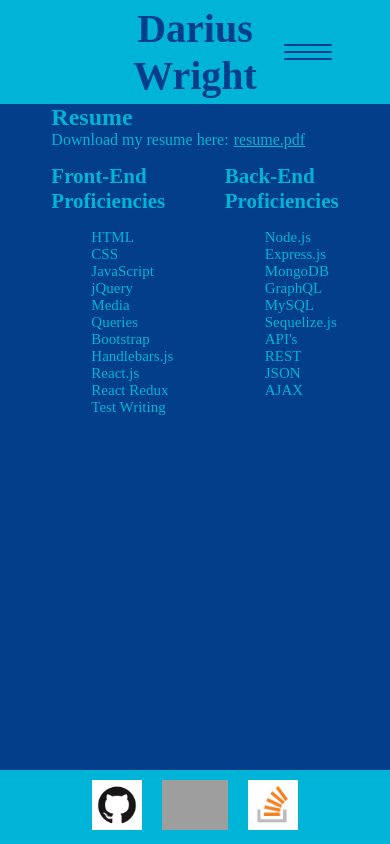
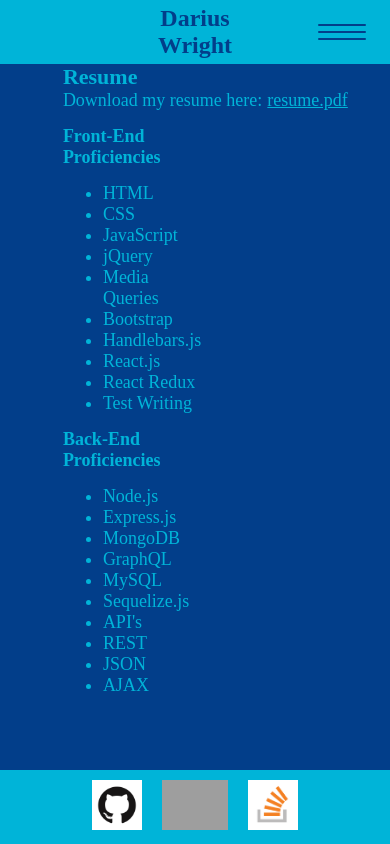
Before and after one commit to DariusJWright/portfolio, a React (Create React App) app: page /resume in a window 390 px wide. Built offline with nearby package versions, Linux system fonts and the light colour scheme; grey boxes are pictures that could not be loaded.

Commit message:
added responsive styles

```diff
--- a/src/index.css
+++ b/src/index.css
@@ -21,6 +21,9 @@ h2 {
   font-size: 2em;
 }
 
+h3 {
+  font-size: 1.75em;
+}
 .flex-row {
   display: flex;
   flex-wrap: wrap;
@@ -29,10 +32,6 @@ h2 {
 a {
   text-decoration: none;
   color: #00b4d8;
-}
-
-li {
-  list-style: none;
 }
 
 /* header styles */
@@ -72,6 +71,7 @@ nav ul {
 }
 
 nav li {
+  list-style: none;
   margin-left: 1em;
   margin-bottom: 0;
 }
@@ -107,8 +107,6 @@ nav li {
 .port {
   display: grid;
   grid-template-columns: repeat(5, 1fr);
-  /* margin-top: 65px; */
-  margin-left: 65px;
 }
 
 .port h2 {
@@ -144,7 +142,9 @@ nav li {
   font-size: 25px;
 }
 
+/*=====================*/
 /* contact styles */
+/*=====================*/
 .contact-grid {
   display: grid;
   grid-template-columns: 1fr 2fr 1fr;
@@ -221,7 +221,9 @@ button:hover {
   grid-column-start: 2;
 }
 
+/*=====================*/
 /* about me styles */
+/*=====================*/
 section {
   display: grid;
   grid-template-columns: repeat(5, 1fr);
@@ -243,11 +245,12 @@ section h2 {
   font-size: 1.5em;
 }
 
+/*=====================*/
 /* resume styles */
+/*=====================*/
 .resume {
   display: grid;
   grid-template-columns: repeat(5, 1fr);
-  /* justify-items: center; */
 }
 
 .resume h2 {
@@ -282,15 +285,15 @@ section h2 {
 .front-end h3,
 .back-end h3 {
   margin: 15px 0 15px 0;
-  font-size: 1.75em
 }
 
 .resume li {
   font-size: 1.25em;
 }
 
-
+/*=====================*/
 /* footer styles */
+/*=====================*/
 .footer {
   justify-content: center;
   position: fixed;
@@ -319,15 +322,26 @@ section h2 {
   height: 15vh;
 }
 
-@media screen and (max-width: 840px) {
-  h2 {
+@media screen and (max-width: 750px) {
+  /*==================*/
+  /*global styles*/
+  /*==================*/
+  h1 {
     font-size: 1.5em;
   }
 
-  h3 {
-    font-size: 1em;
+  h2 {
+    font-size: 22px;
   }
 
+  h3 {
+    font-size: 18px;
+    font-weight:900
+  }
+
+  /*==================*/
+  /*header styles*/
+  /*==================*/
   header {
     grid-template-columns: 1fr 1fr 1fr;
     padding: 0;;
@@ -410,17 +424,153 @@ section h2 {
   .nav-toggle:checked ~ nav {
     transform: scale(1, 1);
   }
+
+  /*==================*/
+  /*resume styles*/
+  /*==================*/
+  .dl-resume p {
+    font-size: 18px;
   }
 
-.about-text {
-  font-size: 1em;
+  .resume a {
+    font-size: 18px;
   }
 
-.dl-resume {
-  font-size: 1em;
+  .back-end {
+    grid-column: 2 / 3;
   }
 
-.front-end,
+  .resume li {
+    font-size: 18px;
+  }
+
+  @media screen and (max-width: 840px) {
+    /*==================*/
+    /*global styles*/
+    /*==================*/
+    h1 {
+      font-size: 1.5em;
+    }
+
+    h2 {
+      font-size: 22px;
+    }
+
+    h3 {
+      font-size: 18px;
+      font-weight:900
+    }
+
+    /*==================*/
+    /*header styles*/
+    /*==================*/
+    header {
+      grid-template-columns: 1fr 1fr 1fr;
+      padding: 0;;
+      width: 100%;
+      margin-left: 0;
+      grid: 1 / 5;
+    }
+
+    .title {
+      padding: 5px 0 5px 0;
+      grid-column: 2 / 3;
+    }
+
+    nav {
+      position: absolute;
+      grid-column: 1 / 6;
+      text-align: left;
+      top: 100%;
+      left: 0;
+      margin-left: 0;
+      padding: 0;
+      background: #00b4d8;
+      width: 100%;
+      transform: scale(1, 0);
+      transform-origin: top;
+      transition: transform 150ms ease-in-out;
+    }
+
+    nav ul {
+      display: flex;
+      flex-direction: column;
+      margin-right: 10px;
+      padding: 0;
+    }
+
+    nav li {
+      margin-bottom: 1em;
+      margin-left: 1em;
+    }
+
+    nav a {
+      font-size: 1.2rem;
+      text-transform: uppercase;
+    }
+
+    .nav-toggle-label {
+      margin-right: 1em;
+      height: 100%;
+      display: flex;
+      justify-content: flex-end;
+      align-items: center;
+    }
+
+    .nav-toggle-label span,
+    .nav-toggle-label span::before,
+    .nav-toggle-label span::after {
+      display: block;
+      justify-items: right;
+      background: #023e8a;
+      height: 2px;
+      right: 5;
+      width: 2em;
+      border-radius: 2px;
+      position: relative;
+    }
+
+    .nav-toggle-label span::before,
+    .nav-toggle-label span::after {
+      content: '';
+      position: absolute;
+    }
+
+    .nav-toggle-label span::before {
+      bottom: 7px;
+    }
+
+    .nav-toggle-label span::after {
+      top: 7px;
+    }
+
+    .nav-toggle:checked ~ nav {
+      transform: scale(1, 1);
+    }
+  }
+
+  /*==================*/
+  /*resume styles*/
+  /*==================*/
+  .dl-resume p {
+    font-size: 18px;
+  }
+
+  .resume a {
+    font-size: 18px;
+  }
+
   .back-end {
-  font-size: .75em;
+    grid-column: 2 / 3;
   }
+
+  .resume li {
+    font-size: 18px;
+  }
+
+  /*==================*/
+  /*my work styles*/
+  /*==================*/
+
+
+}
```
Lines whose indentation alone changed are shown as unchanged.
